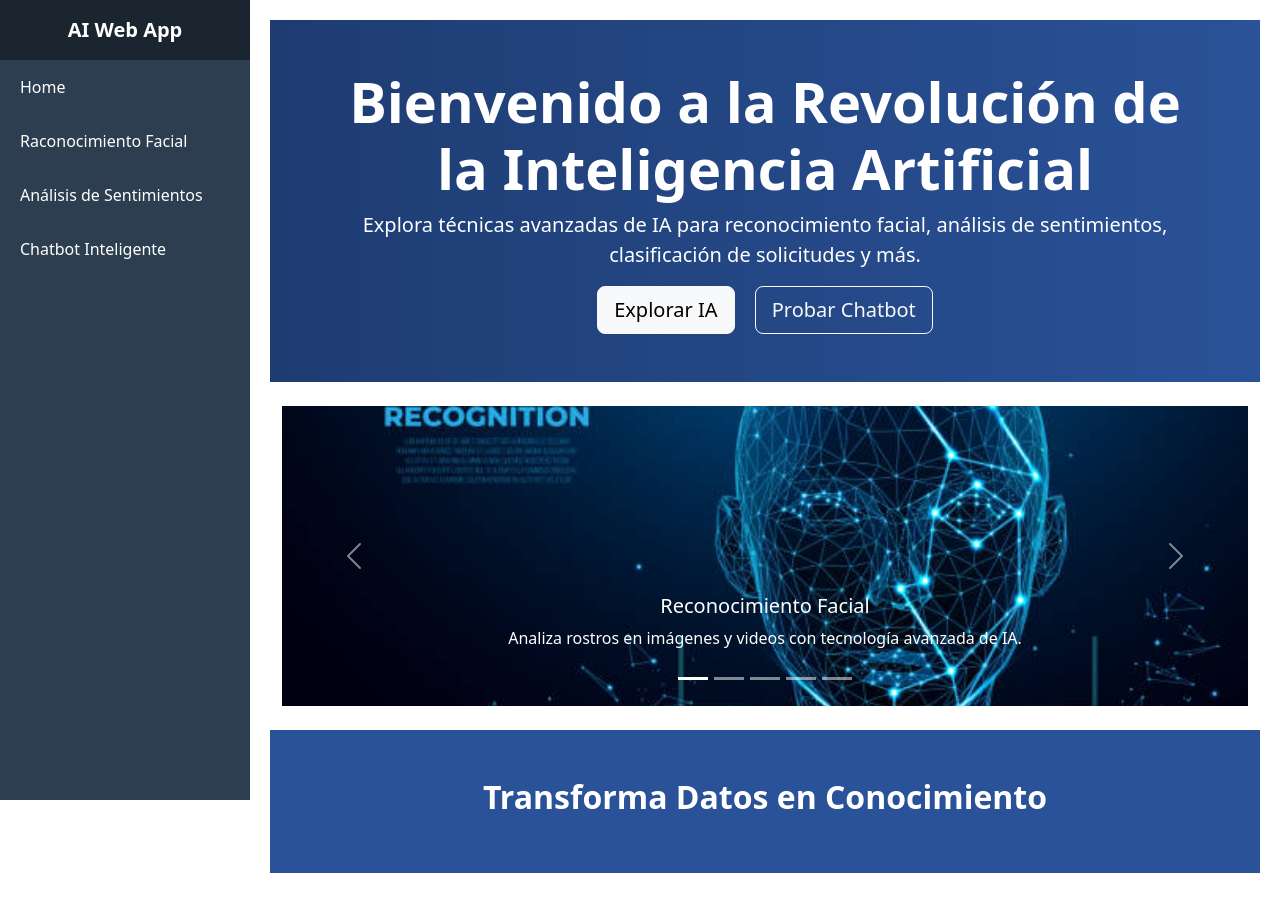
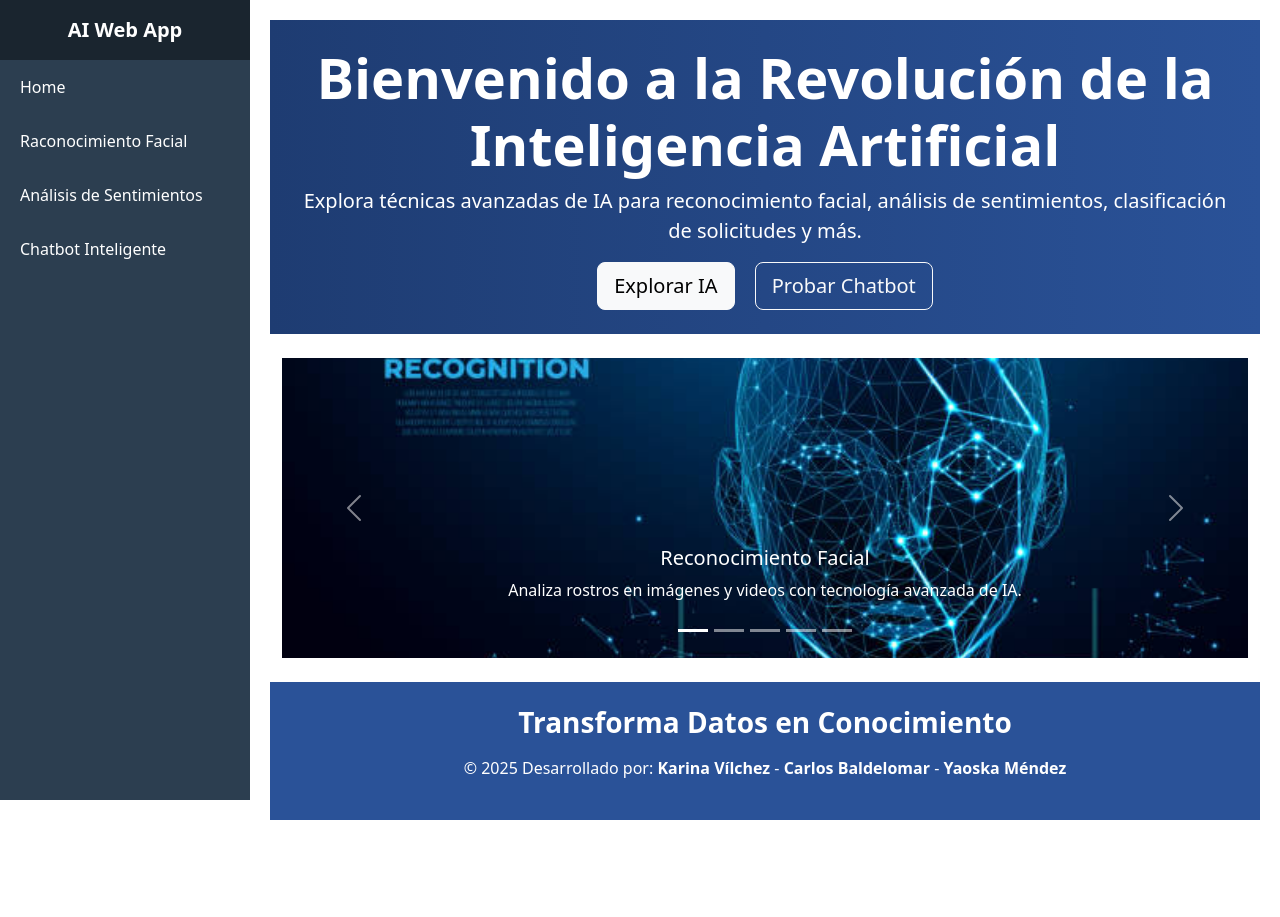
Before and after one commit to cbaldelomar/ai-web-app, a Flask app: page / in a window 1280 px wide. After the commit the page ends 820 px from the top, so only its background shows below. Run offline with Flask 3, Linux system fonts and the light colour scheme; parts of the project's set-up code (start-up, migrations or seed data) failed here and were passed over.

Commit message:
Remove unused image files and update sentiment section in index.html

```diff
--- a/app/templates/index.html
+++ b/app/templates/index.html
@@ -1,7 +1,7 @@
 {% extends 'base.html' %}
 
 {% block content %}
-    <div class="container-fluid p-5 text-center text-white" style="background: linear-gradient(to right, #1e3c72, #2a5298);">
+    <div class="container-fluid p-4 text-center text-white" style="background: linear-gradient(to right, #1e3c72, #2a5298);">
         <h1 class="display-4 fw-bold">Bienvenido a la Revolución de la Inteligencia Artificial</h1>
         <p class="lead">Explora técnicas avanzadas de IA para reconocimiento facial, análisis de sentimientos, clasificación de solicitudes y más.</p>
         <a href="{{ url_for('facial_recognition.index') }}" class="btn btn-light btn-lg me-3">Explorar IA</a>
@@ -26,7 +26,7 @@
                     </div>
                 </div>
                 <div class="carousel-item">
-                    <img src="{{ url_for('static', filename='img/slides/sentiment3.jpg') }}" class="d-block w-100" alt="...">
+                    <img src="{{ url_for('static', filename='img/slides/sentiment.jpg') }}" class="d-block w-100" alt="...">
                     <div class="carousel-caption d-none d-md-block">
                         <h5>Análisis de Sentimientos</h5>
                         <p>Detecta emociones en textos y obtén insights de opiniones.</p>
@@ -65,8 +65,9 @@
         </div>
     </div>
 
-    <div class="container-fluid text-white text-center py-5 mt-4" style="background: #2a5298;">
-        <h2 class="fw-bold">Transforma Datos en Conocimiento</h2>
+    <div class="container-fluid text-white text-center py-4 mt-4" style="background: #2a5298;">
+        <h3 class="fw-bold">Transforma Datos en Conocimiento</h3>
         <!-- <p class="lead">Nuestra plataforma utiliza técnicas de aprendizaje supervisado y no supervisado para brindarte resultados precisos.</p> -->
+        <p class="mt-3">&copy; 2025 Desarrollado por: <strong>Karina Vílchez</strong> - <strong>Carlos Baldelomar</strong> -  <strong>Yaoska Méndez</strong></p>
     </div>
 {% endblock %}
```
Also changed, not shown: app/static/img/slides/chatbot.jpg (deleted), app/static/img/slides/chatbot.webp (deleted), app/static/img/slides/clasification.jpg, app/static/img/slides/clasification.webp (deleted), app/static/img/slides/sentiment.jpeg (deleted), app/static/img/slides/sentiment.jpg, app/static/img/slides/sentiment1.jpg (added), app/static/img/slides/sentiment2.jpeg, app/static/img/slides/sentiment3.jpg (deleted).
